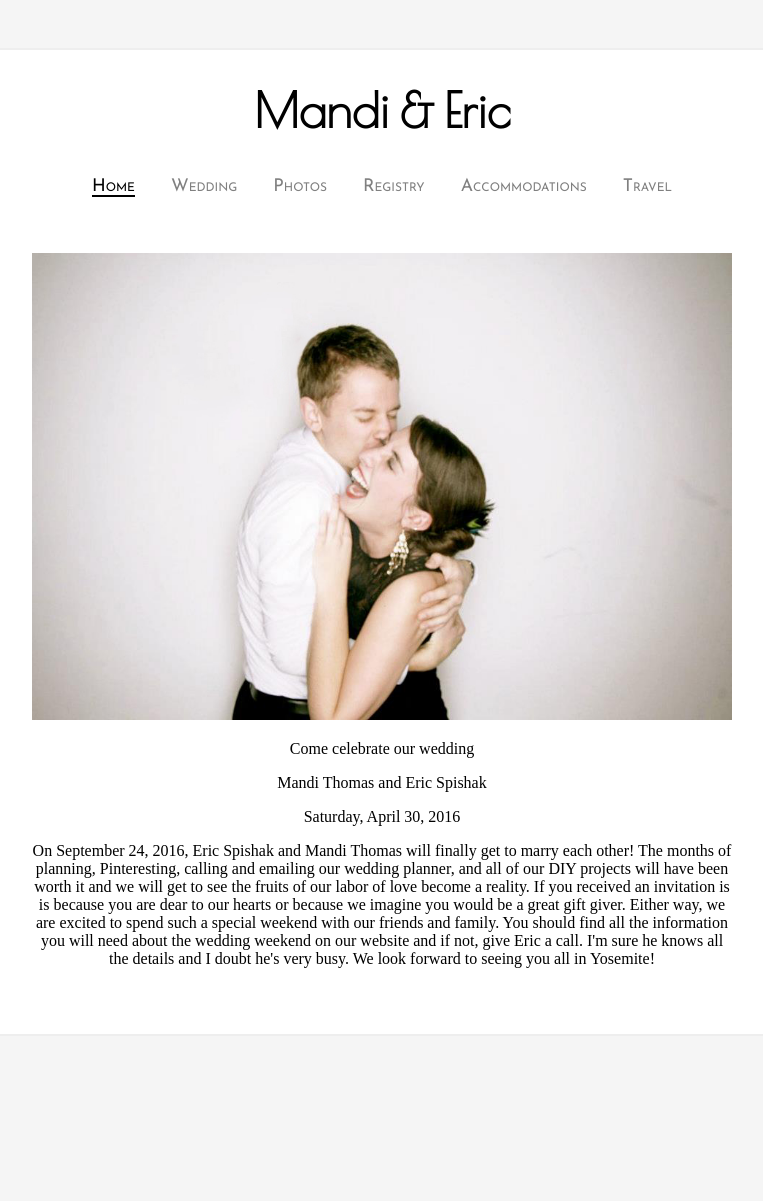
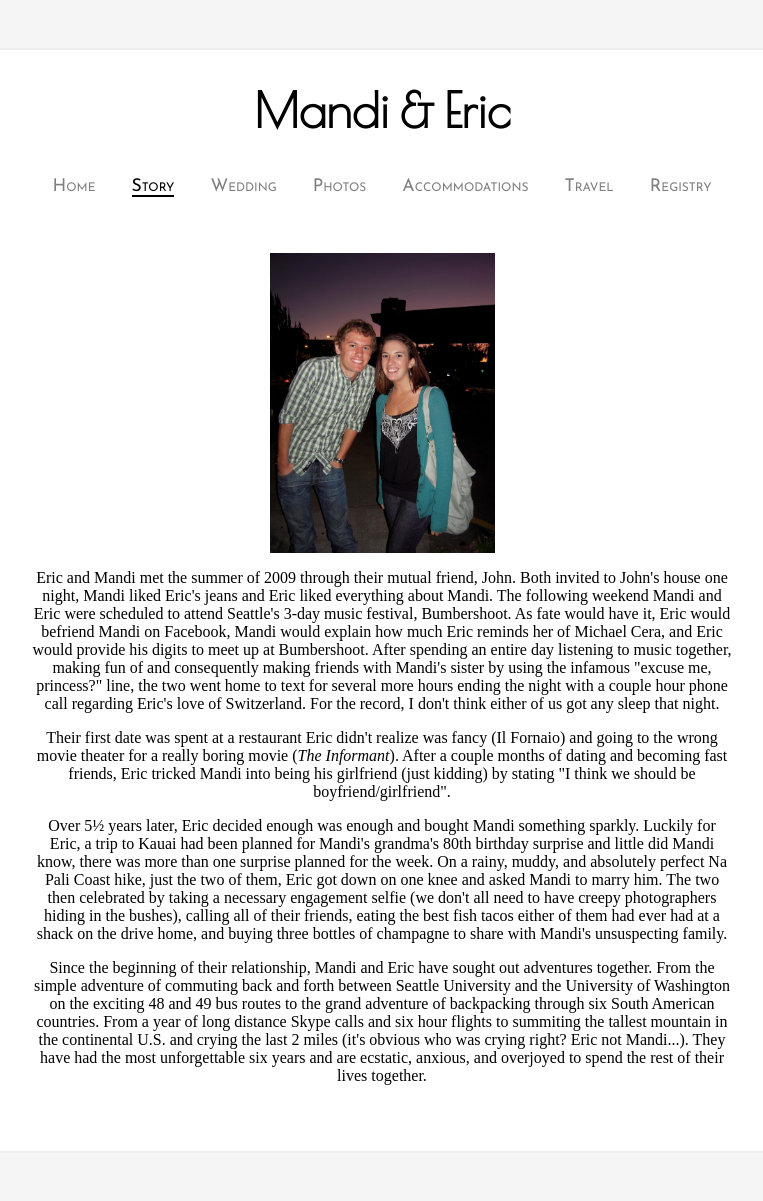
Before and after one commit to emspishak/ericspishak.com, a PHP site: page /story/index.php in a window 1280 px wide. Shown: the whole page, without its empty margins (258-1021 px from the left). Before the commit the page ends 968 px from the top, so only its background shows below. Run offline with PHP 8.4, Linux system fonts and the light colour scheme; some web fonts are replaced.

Commit message:
Add a Story page.

```diff
--- /dev/null
+++ b/root/var/www/mandianderic2016.com/story/index.php
@@ -0,0 +1,20 @@
+<?php
+include_once(__DIR__ . "/../template.php");
+top(Page::STORY);
+?>
+<div class="story-image"></div>
+<p>
+  Eric and Mandi met the summer of 2009 through their mutual friend, John. Both invited to John's house one night, Mandi liked Eric's jeans and Eric liked everything about Mandi. The following weekend Mandi and Eric were scheduled to attend Seattle's 3-day music festival, Bumbershoot. As fate would have it, Eric would befriend Mandi on Facebook, Mandi would explain how much Eric reminds her of Michael Cera, and Eric would provide his digits to meet up at Bumbershoot. After spending an entire day listening to music together, making fun of and consequently making friends with Mandi's sister by using the infamous "excuse me, princess?" line, the two went home to text for several more hours ending the night with a couple hour phone call regarding Eric's love of Switzerland. For the record, I don't think either of us got any sleep that night.
+</p>
+<p>
+  Their first date was spent at a restaurant Eric didn't realize was fancy (Il Fornaio) and going to the wrong movie theater for a really boring movie (<em>The Informant</em>). After a couple months of dating and becoming fast friends, Eric tricked Mandi into being his girlfriend (just kidding) by stating "I think we should be boyfriend/girlfriend".
+</p>
+<p>
+  Over 5½ years later, Eric decided enough was enough and bought Mandi something sparkly. Luckily for Eric, a trip to Kauai had been planned for Mandi's grandma's 80th birthday surprise and little did Mandi know, there was more than one surprise planned for the week. On a rainy, muddy, and absolutely perfect Na Pali Coast hike, just the two of them, Eric got down on one knee and asked Mandi to marry him. The two then celebrated by taking a necessary engagement selfie (we don't all need to have creepy photographers hiding in the bushes), calling all of their friends, eating the best fish tacos either of them had ever had at a shack on the drive home, and buying three bottles of champagne to share with Mandi's unsuspecting family.
+</p>
+<p>
+  Since the beginning of their relationship, Mandi and Eric have sought out adventures together. From the simple adventure of commuting back and forth between Seattle University and the University of Washington on the exciting 48 and 49 bus routes to the grand adventure of backpacking through six South American countries. From a year of long distance Skype calls and six hour flights to summiting the tallest mountain in the continental U.S. and crying the last 2 miles (it's obvious who was crying right? Eric not Mandi...). They have had the most unforgettable six years and are ecstatic, anxious, and overjoyed to spend the rest of their lives together.
+</p>
+<?php
+footer();
+?>
--- a/root/var/www/mandianderic2016.com/style.css
+++ b/root/var/www/mandianderic2016.com/style.css
@@ -62,6 +62,11 @@ nav ul {
     height: 500px;
 }
 
+.story-image {
+    background: no-repeat center/contain url('/images/first.jpg');
+    height: 300px;
+}
+
 @media (max-width: 800px) {
     body {
         background-color: white;
--- a/root/var/www/mandianderic2016.com/template.php
+++ b/root/var/www/mandianderic2016.com/template.php
@@ -1,6 +1,7 @@
 <?php
 abstract class Page {
   const HOME = "Home";
+  const STORY = "Story";
   const WEDDING = "Wedding";
   const PHOTOS = "Photos";
   const REGISTRY = "Registry";
@@ -35,11 +36,12 @@ function top($page) {
           <ul>
             <?php
             page_link(Page::HOME, $page);
+            page_link(Page::STORY, $page);
             page_link(Page::WEDDING, $page);
             page_link(Page::PHOTOS, $page);
-            page_link(Page::REGISTRY, $page);
             page_link(Page::ACCOMMODATIONS, $page);
             page_link(Page::TRAVEL, $page);
+            page_link(Page::REGISTRY, $page);
             ?>
           </ul>
         </nav>
```
